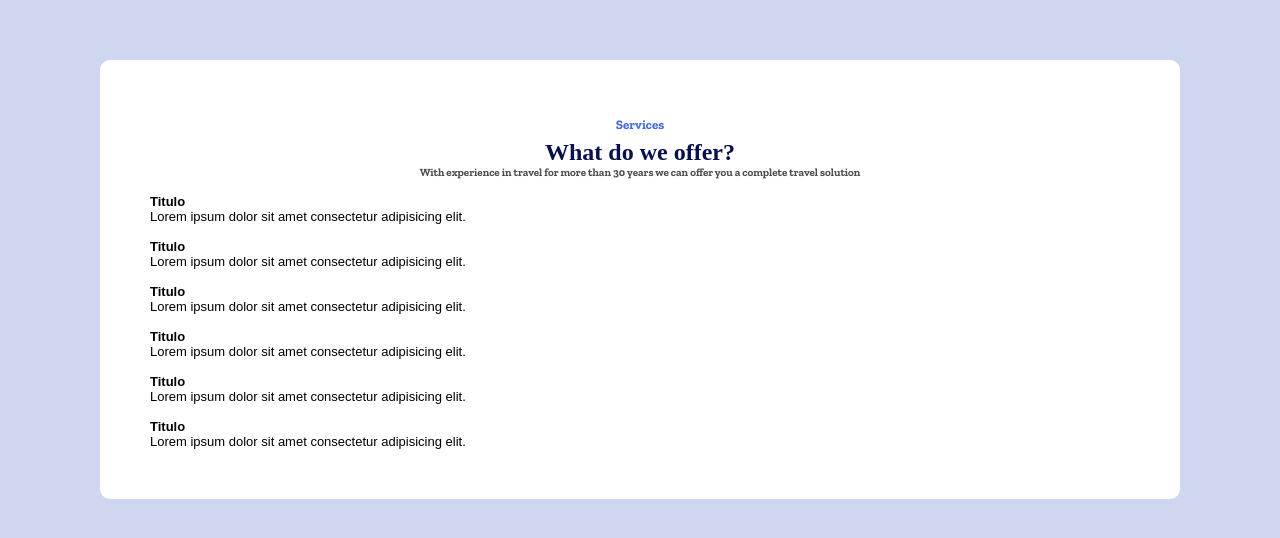
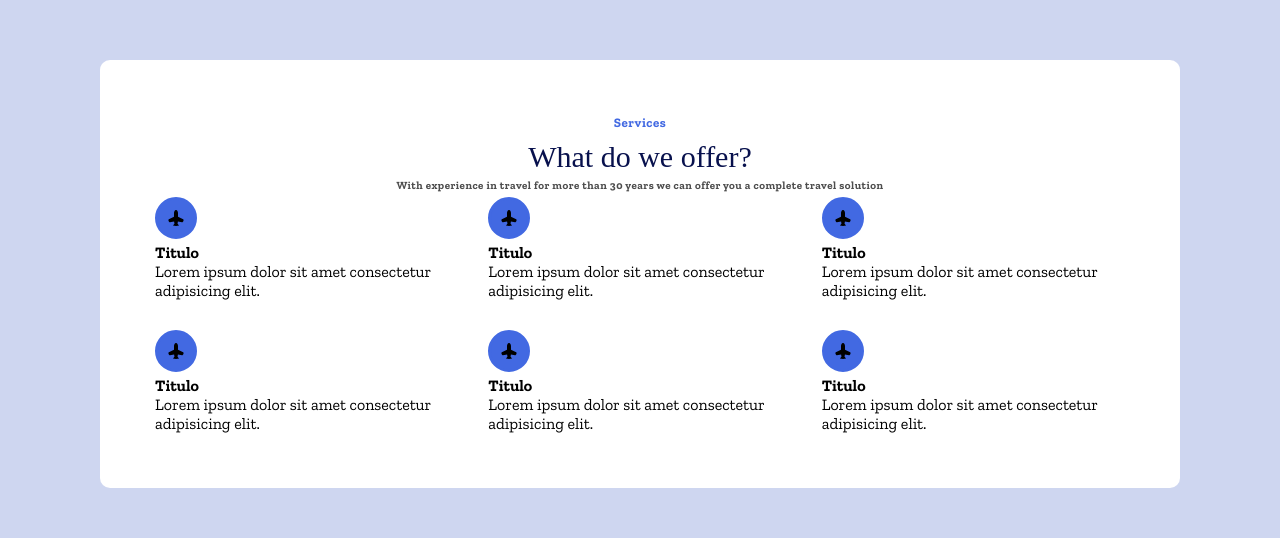
Before and after one commit to JesusAr9/image-based-web-project, a plain HTML site: page index.html in a window 1280 px wide. Shown: the part 190-728 px from the top of the page. Drawn offline with nearby package versions, Linux system fonts and the light colour scheme; a web font is replaced by a local one.

Commit message:
Iconos de prueba colocados

```diff
--- a/css/styles.css
+++ b/css/styles.css
@@ -8,8 +8,7 @@
 
 body{
     background-color: rgb(206, 214, 240);
-    font-family: "suez one", sans-serif;
-    font-size: small;
+    font-family: "zilla slab";
     padding: 250px 100px;
     align-items: center;
 }
@@ -19,38 +18,53 @@ body{
     border-radius: 10px;
     padding: 50px;
 }
-/*
+
 .cont2{
+    display: grid;
+    grid-template-columns: repeat(3, 1fr);
+    gap: 20px;
 
 }
-*/
+
 
 h3{
     font-family: "zilla slab";
     font-size: small;
+    letter-spacing: 0.5px;
     color: #4269E2;
     text-align: center;
-    padding: 7px;
+    padding: 5px;
 }
 
+ .principal{
+    font-family: "Suez One" ;
+    font-size: 30px;
+    font-weight: 20;
+    color: #08114d;
+    text-align: center;
+    padding: 5px;
+
+ }
 h2{
     font-family: "zilla slab";
     font-size: 11px;
+    letter-spacing: 0.5px;
     color:#4d4d4d;
     text-align: center;
 
 }
- .principal{
-    font-family: "Suez One" ;
-    font-size: 24px;
-    color: #08114d;
-    text-align: center;
 
- }
 
- /*
  .row{
     padding: 5px;
     box-sizing: border-box;
-    text-align: center;
- } */
+    text-align: left
+ }
+
+ .row img{
+    color: white;
+    border-radius: 50px;
+    padding: 10px;
+    background-color:#4269E2;
+    border:#4269E2 solid;
+ }
--- a/index.html
+++ b/index.html
@@ -5,6 +5,7 @@
     <meta name="viewport" content="width=device-width, initial-scale=1.0">
     <title>TRABAJO PRACTICO</title>
     <link rel="stylesheet" href="css/styles.css">
+
 </head>
 <body>
     <header></header>
@@ -17,32 +18,32 @@
                 </section>
             <section class="cont2">
                 <section class="row">
-                    <img src="" alt="">
+                    <img src="img/airplane-fill.svg" alt="">
                     <h1>Titulo</h1>
                     <p>Lorem ipsum dolor sit amet consectetur adipisicing elit.</p>
                 </section>
                 <section class="row">
-                    <img src="" alt="">
+                    <img src="img/airplane-fill.svg" alt="">
                     <h1>Titulo</h1>
                     <p>Lorem ipsum dolor sit amet consectetur adipisicing elit.</p>
                 </section>
                 <section class="row">
-                    <img src="" alt="">
+                    <img src="img/airplane-fill.svg" alt="">
                     <h1>Titulo</h1>
                     <p>Lorem ipsum dolor sit amet consectetur adipisicing elit.</p>
                 </section>
                 <section class="row">
-                    <img src="" alt="">
+                    <img src="img/airplane-fill.svg" alt="">
                     <h1>Titulo</h1>
                     <p>Lorem ipsum dolor sit amet consectetur adipisicing elit.</p>
                 </section>
                 <section class="row">
-                    <img src="" alt="">
+                    <img src="img/airplane-fill.svg" alt="">
                     <h1>Titulo</h1>
                     <p>Lorem ipsum dolor sit amet consectetur adipisicing elit.</p>
                 </section>
                 <section class="row">
-                    <img src="" alt="">
+                    <img src="img/airplane-fill.svg" alt="">
                     <h1>Titulo</h1>
                     <p>Lorem ipsum dolor sit amet consectetur adipisicing elit.</p>
                 </section>
```
Also changed, not shown: img/airplane-fill.svg (added).
